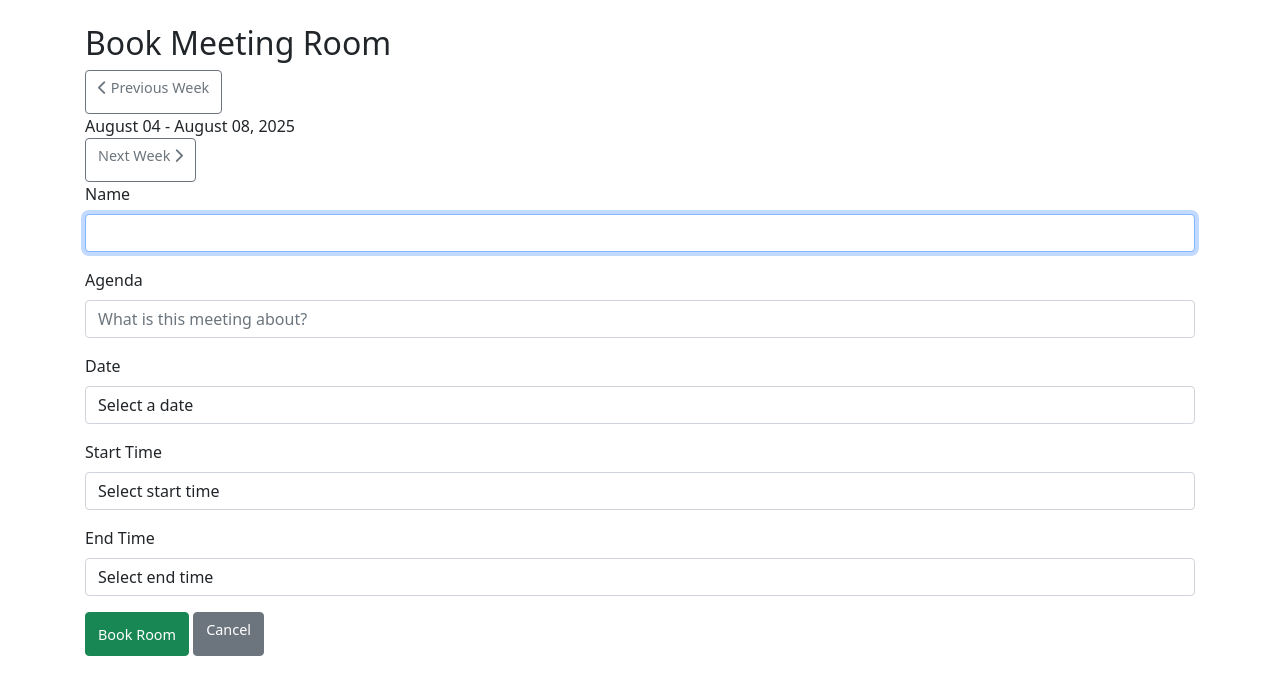
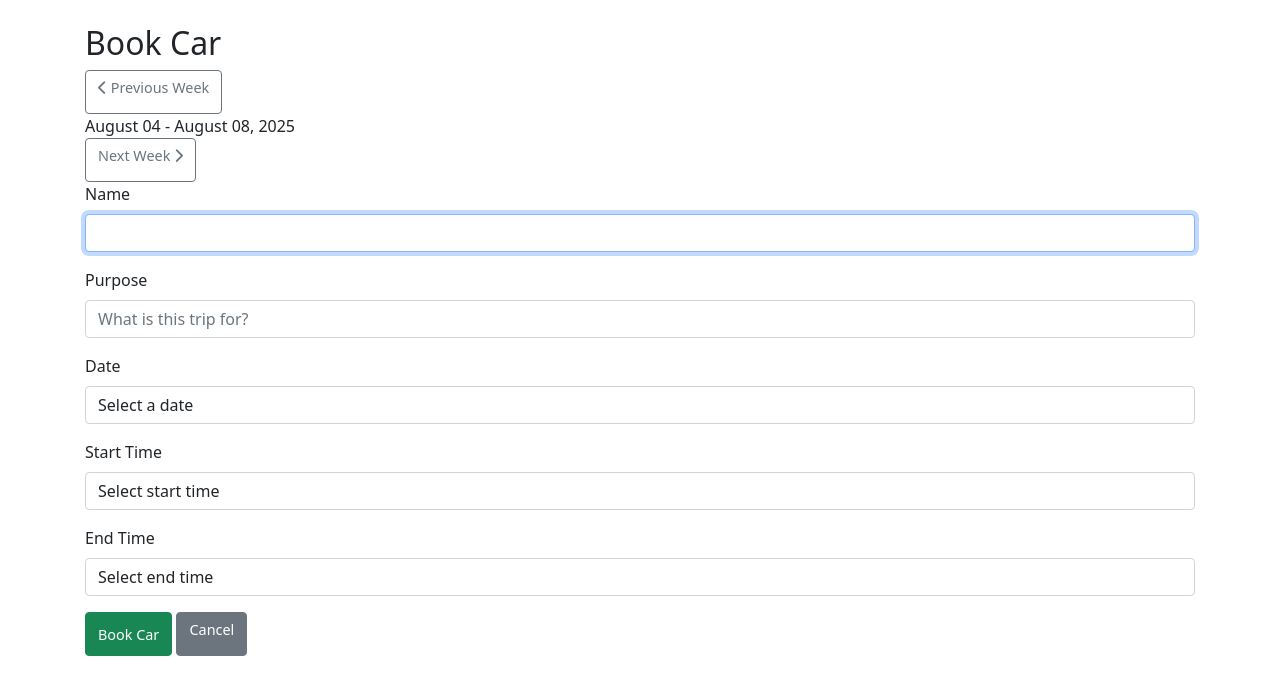
Before and after one commit to ChipulumutsoPhiri/Equip-Room-Booking, a Flask app: page /car/book in a window 1280 px wide. Shown: the part 60-755 px from the top of the page. Run offline with Flask 3, Linux system fonts and the light colour scheme.

Commit message:
Update book.html
final from vsc

```diff
--- a/templates/book.html
+++ b/templates/book.html
@@ -1,22 +1,31 @@
 {% extends "base.html" %}
+{% block title %}Book {{ "Car" if booking_type == "car" else "Meeting Room" }}{% endblock %}
 {% block content %}
-<h2>Book Meeting Room</h2>
+<h2>Book {{ "Car" if booking_type == "car" else "Meeting Room" }}</h2>
 
 <!-- Week Navigation -->
 <div class="week-navigation">
-    <a href="{{ url_for('book', week_offset=week_offset-1) }}" class="btn btn-outline-secondary nav-btn">
-        <i class="fas fa-chevron-left"></i>
-        Previous Week
-    </a>
+    {% if booking_type == 'car' %}
+        <a href="{{ url_for('car_book', week_offset=week_offset-1) }}" class="btn btn-outline-secondary nav-btn">
+            <i class="fas fa-chevron-left"></i> Previous Week
+        </a>
+    {% else %}
+        <a href="{{ url_for('room_book', week_offset=week_offset-1) }}" class="btn btn-outline-secondary nav-btn">
+            <i class="fas fa-chevron-left"></i> Previous Week
+        </a>
+    {% endif %}
 
-    <div class="week-display">
-        {{ week_info.week_display }}
-    </div>
+    <div class="week-display">{{ week_info.week_display }}</div>
 
-    <a href="{{ url_for('book', week_offset=week_offset+1) }}" class="btn btn-outline-secondary nav-btn">
-        Next Week
-        <i class="fas fa-chevron-right"></i>
-    </a>
+    {% if booking_type == 'car' %}
+        <a href="{{ url_for('car_book', week_offset=week_offset+1) }}" class="btn btn-outline-secondary nav-btn">
+            Next Week <i class="fas fa-chevron-right"></i>
+        </a>
+    {% else %}
+        <a href="{{ url_for('room_book', week_offset=week_offset+1) }}" class="btn btn-outline-secondary nav-btn">
+            Next Week <i class="fas fa-chevron-right"></i>
+        </a>
+    {% endif %}
 </div>
 
 <form method="POST" id="bookingForm" onsubmit="return validateForm()">
@@ -29,10 +38,10 @@
     </div>
 
     <div class="mb-3">
-        <label class="form-label">Agenda</label>
+        <label class="form-label">{{ "Purpose" if booking_type == "car" else "Agenda" }}</label>
         <input type="text" class="form-control" name="agenda" id="agendaField" required
                onkeydown="handleEnterKey(event, 'dateField')"
-               placeholder="What is this meeting about?">
+               placeholder="{{ 'What is this trip for?' if booking_type == 'car' else 'What is this meeting about?' }}">
     </div>
 
     <div class="mb-3">
@@ -77,60 +86,45 @@
         </select>
     </div>
 
-    <button type="submit" class="btn btn-success" id="submitButton">Book Room</button>
-    <a href="{{ url_for('index', week_offset=week_offset) }}" class="btn btn-secondary">Cancel</a>
+    <button type="submit" class="btn btn-success" id="submitButton">
+        Book {{ "Car" if booking_type == "car" else "Room" }}
+    </button>
+
+    {% if booking_type == 'car' %}
+        <a href="{{ url_for('car_index', week_offset=week_offset) }}" class="btn btn-secondary">Cancel</a>
+    {% else %}
+        <a href="{{ url_for('room_index', week_offset=week_offset) }}" class="btn btn-secondary">Cancel</a>
+    {% endif %}
 </form>
 
 <script>
 function handleEnterKey(event, nextFieldId) {
     if (event.key === 'Enter') {
-        event.preventDefault(); // Prevent form submission
-
+        event.preventDefault();
         if (nextFieldId === 'submitButton') {
-            // If we're on the last field, submit the form
-            if (validateForm()) {
-                document.getElementById('bookingForm').submit();
-            }
+            if (validateForm()) document.getElementById('bookingForm').submit();
         } else {
-            // Move to next field
             const nextField = document.getElementById(nextFieldId);
-            if (nextField) {
-                nextField.focus();
-            }
+            if (nextField) nextField.focus();
         }
     }
 }
-
 function validateForm() {
     const name = document.getElementById('nameField').value.trim();
     const agenda = document.getElementById('agendaField').value.trim();
     const date = document.getElementById('dateField').value;
     const startTime = document.getElementById('start_timeField').value;
     const endTime = document.getElementById('end_timeField').value;
-
     if (!name || !agenda || !date || !startTime || !endTime) {
-        alert('Please fill in all fields before booking.');
-        return false;
+        alert('Please fill in all fields before booking.'); return false;
     }
-
-    // Check if end time is after start time
     if (startTime && endTime) {
         const start = new Date('2000-01-01 ' + startTime);
         const end = new Date('2000-01-01 ' + endTime);
-
-        if (end <= start) {
-            alert('End time must be after start time.');
-            return false;
-        }
+        if (end <= start) { alert('End time must be after start time.'); return false; }
     }
-
     return true;
 }
-
-// Auto-focus on the first field when page loads
-document.addEventListener('DOMContentLoaded', function() {
-    document.getElementById('nameField').focus();
-});
+document.addEventListener('DOMContentLoaded', () => document.getElementById('nameField').focus());
 </script>
-
 {% endblock %}
```
